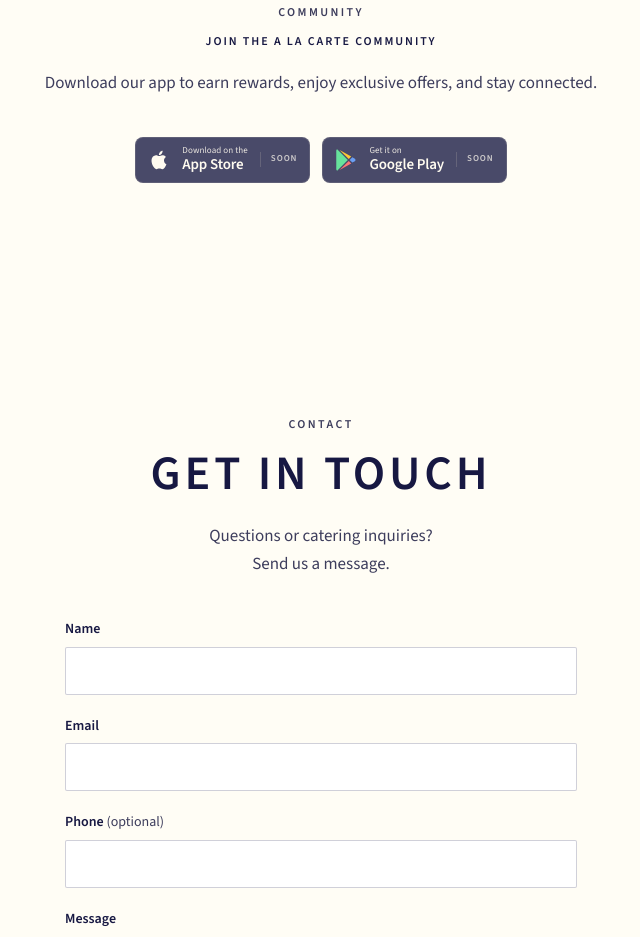
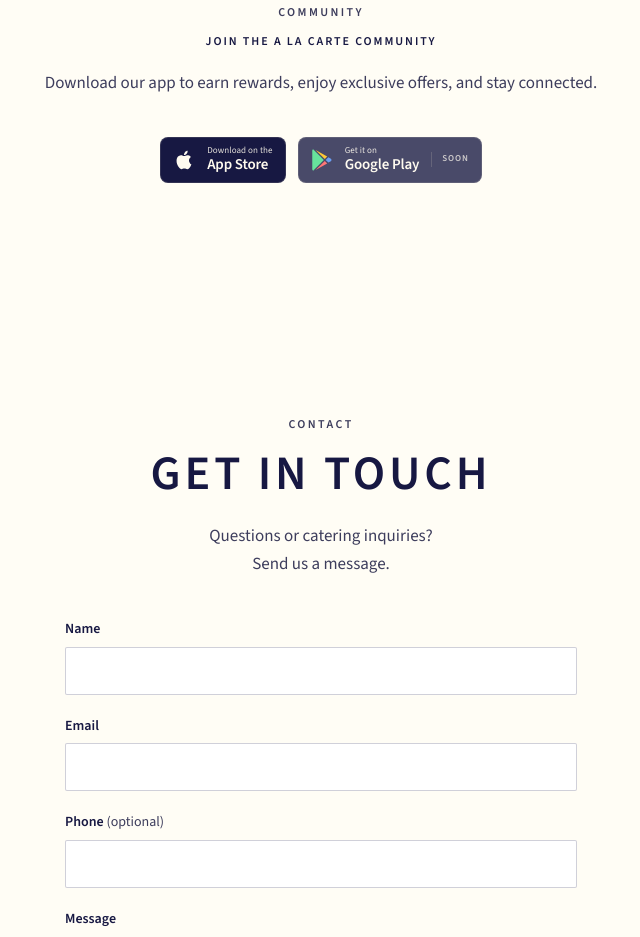
Before and after one commit to alacartemia/website, a website: page index.html in a window 1280 px wide. Shown: the part 4056-4993 px from the top of the page, without its empty margins (319-959 px from the left). Drawn offline with Linux system fonts and the light colour scheme.

Commit message:
Point order and App Store CTAs to live URLs.
Co-authored-by: Cursor <cursoragent@cursor.com>

```diff
--- a/css/styles.css
+++ b/css/styles.css
@@ -617,6 +617,18 @@ html.a11y-reduce-motion .hero__video {
   cursor: default;
   user-select: none;
   min-height: 2.875rem;
+}
+
+a.store-badge--link {
+  opacity: 1;
+  cursor: pointer;
+  text-decoration: none;
+  transition: opacity var(--transition), transform var(--transition);
+}
+
+a.store-badge--link:hover {
+  opacity: 0.9;
+  transform: translateY(-1px);
 }
 
 .store-badge__icon {
--- a/index.html
+++ b/index.html
@@ -323,7 +323,12 @@
           <h2 class="section__title">Join the A La Carte community</h2>
           <p class="section__lead">Download our app to earn rewards, enjoy exclusive offers, and stay connected.</p>
           <div class="store-badges" role="group" aria-label="Mobile apps">
-            <span class="store-badge" aria-disabled="true" aria-label="Download on the App Store — coming soon">
+            <a
+              class="store-badge store-badge--link"
+              href="https://apps.apple.com/us/app/a-la-carte-miami/id6779233567"
+              target="_blank"
+              rel="noopener noreferrer"
+              aria-label="Download on the App Store (opens in a new tab)">
               <svg class="store-badge__icon store-badge__icon--apple" xmlns="http://www.w3.org/2000/svg" viewBox="0 0 24 24" aria-hidden="true">
                 <path fill="currentColor" d="M18.71 19.5c-.83 1.24-1.71 2.45-3.05 2.47-1.34.03-1.77-.79-3.29-.79-1.53 0-2 .77-3.27.82-1.31.05-2.3-1.32-3.14-2.53C4.25 17 2.94 12.45 4.7 9.39c.87-1.52 2.43-2.48 4.12-2.51 1.28-.02 2.5.87 3.29.87.78 0 2.26-1.07 3.81-.91.65.03 2.47.26 3.64 1.98-.09.06-2.17 1.28-2.15 3.81.03 3.02 2.65 4.03 2.68 4.04-.03.07-.42 1.44-1.38 2.83M13 3.5c.73-.83 1.94-1.46 2.94-1.5.13 1.17-.34 2.35-1.04 3.19-.69.85-1.83 1.51-2.95 1.42-.15-1.15.41-2.35 1.05-3.11z"/>
               </svg>
@@ -331,8 +336,7 @@
                 <span class="store-badge__sub">Download on the</span>
                 <span class="store-badge__title">App Store</span>
               </span>
-              <span class="store-badge__soon">Soon</span>
-            </span>
+            </a>
             <span class="store-badge" aria-disabled="true" aria-label="Get it on Google Play — coming soon">
               <svg class="store-badge__icon store-badge__icon--play" xmlns="http://www.w3.org/2000/svg" viewBox="0 0 24 24" aria-hidden="true">
                 <path fill="#3DDC84" d="M3 20.5V3.5C3 2.91 3.34 2.39 3.84 2.15L13.69 12 3.84 21.85C3.34 21.6 3 21.09 3 20.5Z"/>
--- a/js/main.js
+++ b/js/main.js
@@ -1,8 +1,7 @@
 (() => {
   "use strict";
 
-  const TOAST_ORDER_URL =
-    "https://order.toasttab.com/online/a-la-carte-613-w-hallandale-beach-blvd";
+  const TOAST_ORDER_URL = "https://order.alacartemia.com/";
 
   const A11Y_KEY = "alc-a11y";
 
```
